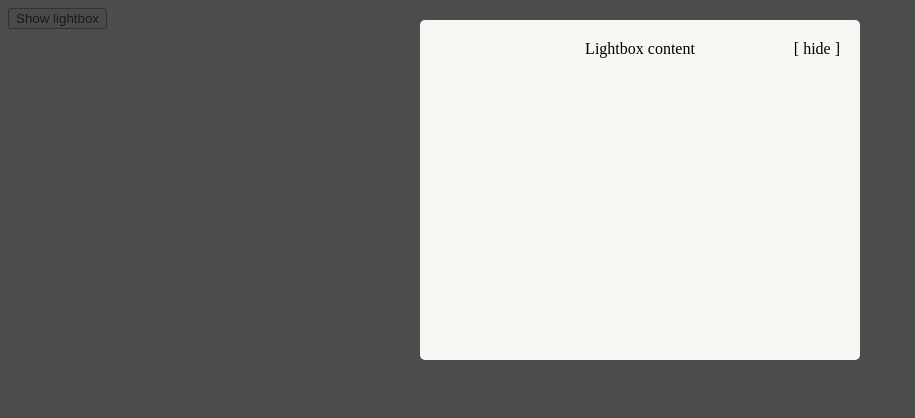
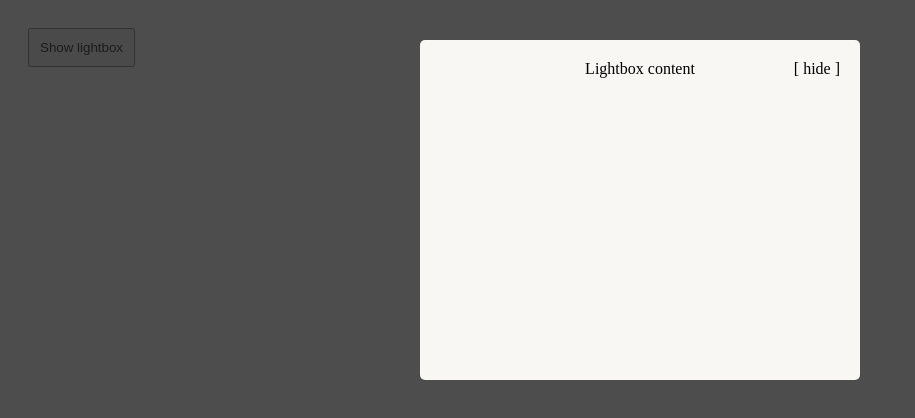
Before and after one commit to michellejanosi/javascript-projects, a plain HTML site: page lightbox/index.html in a window 1280 px wide. Both pictures are taken after a click on the button "Show lightbox". Shown: the whole page, without its empty margins (0-915 px from the left). Drawn offline with Linux system fonts and the light colour scheme.

Commit message:
add additional basic styling

```diff
--- a/lightbox/style.css
+++ b/lightbox/style.css
@@ -6,7 +6,7 @@
   padding: 20px;
   position: relative;
   display: inline-block;
-  margin-top: 20px;
+  margin-top: 40px;
 }
 
 #lightbox-container {
@@ -17,6 +17,12 @@
   width: 100%;
   height: 100%;
   display: none;
+}
+
+#show {
+  margin: 20px;
+  padding: 10px;
+  cursor: pointer;
 }
 
 #hide {
```
